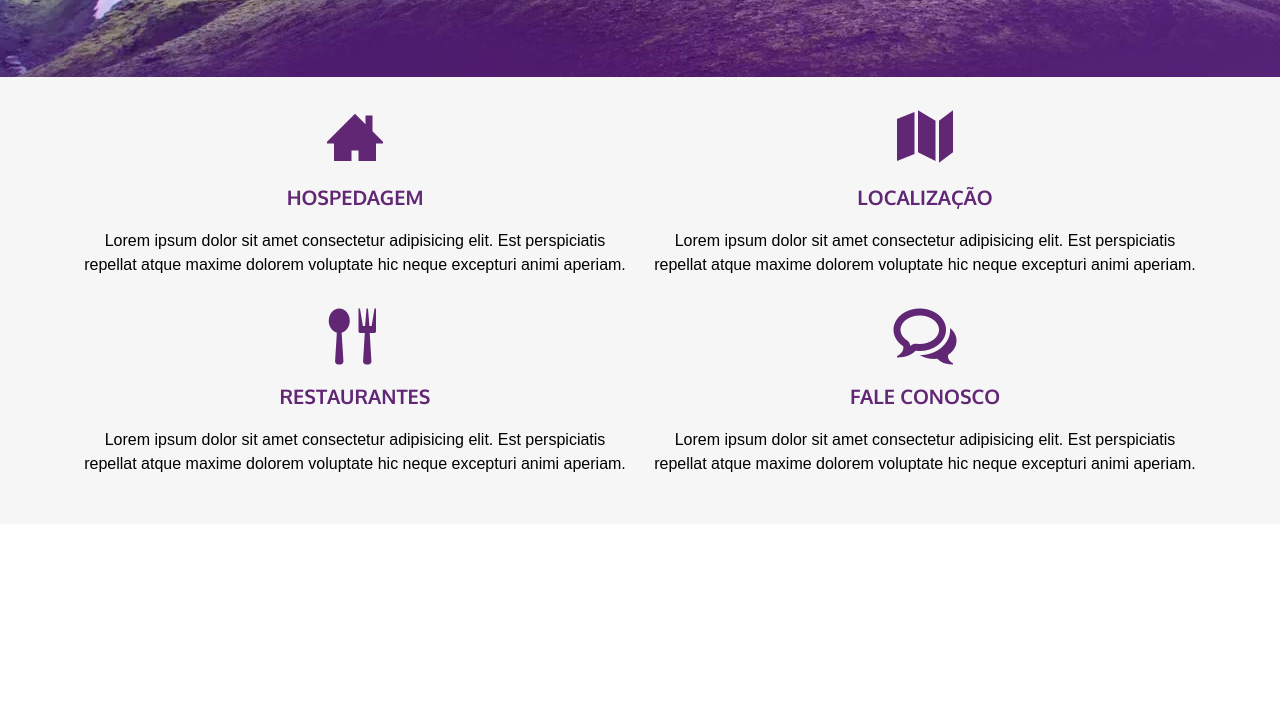
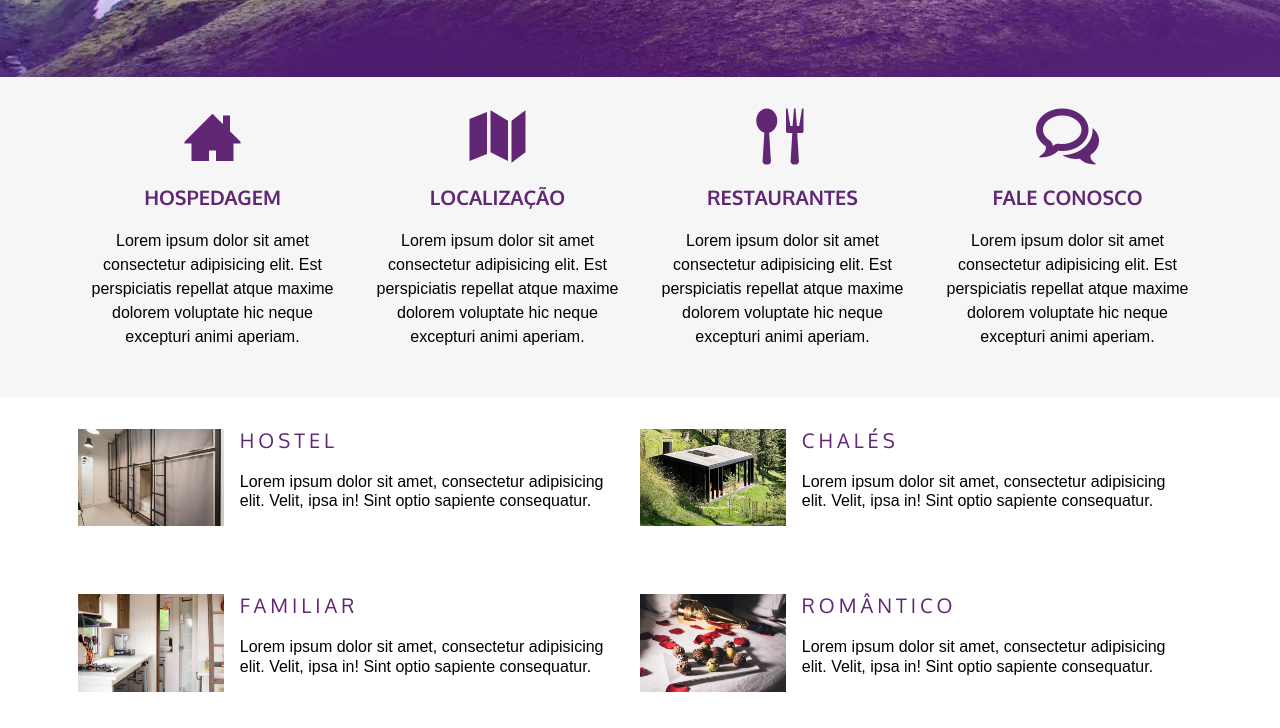
Before and after one commit to danielmartinscode/AngelsHostels, a plain HTML site: page index.html in a window 1280 px wide. Shown: the part 661-1389 px from the top of the page. Before the commit the page ends 1185 px from the top, so only its background shows below. Drawn offline with Linux system fonts and the light colour scheme; files whose address does not match are found by name.

Commit message:
Finalizado o Main Content

```diff
--- a/css/main.css
+++ b/css/main.css
@@ -217,8 +217,56 @@ h1, h2, h3, h4{
     }
 }
 
-@media screen and(min-width: 74em){
-    .col-xl-3{
+@media screen and (min-width: 74em){
+    .col-xl-3 {
         width: calc(25% - var(--default-gap));
     }
+
+    .col-xl-6 {
+        width: calc(50% - var(--default-gap));
+    }
 }
+
+
+.mainContent {
+    padding: 2em;
+}
+
+.mainContent p {
+    line-height: 1.2;
+}
+
+.mainContent_img img {
+    width: 100%;
+}
+
+.mainContent_title {
+    text-transform: uppercase;
+    color: var(--primary-color);
+    letter-spacing: .2em;
+    font-weight: normal;
+    font-size: 1.25em;
+}
+
+.mainContent .row {
+    row-gap: 4em;
+}
+
+.mainContent_article{
+    container: main-content / inline-size;
+}
+
+@container main-content (min-width:500px){
+    .mainContent_container{
+        display: flex;
+        gap: var(--default-gap);
+    }
+
+    .mainContent_title{
+        margin-top: 0;
+    }
+
+    .mainContent_img img{
+        max-height: 182px;
+    }
+}
--- a/index.html
+++ b/index.html
@@ -1,28 +1,34 @@
 <!DOCTYPE html>
 <html lang="pt-br">
   <head>
-    <meta charset="UTF-8">
-    <meta name="viewport" content="width=device-width, initial-scale=1.0">
+    <meta charset="UTF-8" />
+    <meta name="viewport" content="width=device-width, initial-scale=1.0" />
     <title>Angels Hostels</title>
-    <link rel="preconnect" href="https://fonts.googleapis.com">
-    <link rel="preconnect" href="https://fonts.gstatic.com" crossorigin>
-    <link href="https://fonts.googleapis.com/css2?family=Oxygen:wght@400;700&display=swap" rel="stylesheet">
-    <link rel="stylesheet" href="assets/icomoon-icon/style.css">
+    <link rel="preconnect" href="https://fonts.googleapis.com" />
+    <link rel="preconnect" href="https://fonts.gstatic.com" crossorigin />
+    <link
+      href="https://fonts.googleapis.com/css2?family=Oxygen:wght@400;700&display=swap"
+      rel="stylesheet"
+    />
+    <link rel="stylesheet" href="assets/icomoon-icon/style.css" />
 
-    <link rel="stylesheet" href="css/normalize.css">
-    <link rel="stylesheet" href="css/main.css">
+    <link rel="stylesheet" href="css/normalize.css" />
+    <link rel="stylesheet" href="css/main.css" />
   </head>
 
   <body>
     <header class="top_header maxWidth">
-        <img class="top_header_logo" src="images/logo_mob.svg" alt="Angels Hostels">
+      <img
+        class="top_header_logo"
+        src="images/logo_mob.svg"
+        alt="Angels Hostels"
+      />
       <nav class="top_header_nav">
         <ul>
-               <li><a href="#">Home</a>
-               <li><a href="#">Hospedagens</a>
-               <li><a href="#">Promoções</a>
-               <li><a href="#">Localização</a>
-               </li>
+          <li><a href="#">Home</a></li>
+          <li><a href="#">Hospedagens</a></li>
+          <li><a href="#">Promoções</a></li>
+          <li><a href="#">Localização</a></li>
         </ul>
       </nav>
     </header>
@@ -30,22 +36,29 @@
     <section class="heroBanner">
       <div class="maxWidth">
         <div class="heroBanner_iconPlay">
-                <img src="images/icon_play.svg" alt="">
+          <img src="images/icon_play.svg" alt="" />
         </div>
         <h1 class="heroBanner_title">Descubra e Surpreenda-se</h1>
-            <h2 class="heroBanner_subtitle">Lorem ipsum dolor sit amet consectetur adipisicing elit. Necessitatibus ipsum porro quasi et error eius.</h2>
+        <h2 class="heroBanner_subtitle">
+          Lorem ipsum dolor sit amet consectetur adipisicing elit.
+          Necessitatibus ipsum porro quasi et error eius.
+        </h2>
         <a href="#" class="heroBanner_btn">Descubra mais</a>
       </div>
     </section>
 
+    <main>
       <section class="middleContent">
         <div class="maxWidth row">
-
           <article class="col col-sm-12 col-md-6 col-xl-3">
             <a href="#">
               <span class="icon-home3"></span>
               <h3 class="middleContent_title">Hospedagem</h3>
-                    <p>Lorem ipsum dolor sit amet consectetur adipisicing elit. Est perspiciatis repellat atque maxime dolorem voluptate hic neque excepturi animi aperiam.</p>
+              <p>
+                Lorem ipsum dolor sit amet consectetur adipisicing elit. Est
+                perspiciatis repellat atque maxime dolorem voluptate hic neque
+                excepturi animi aperiam.
+              </p>
             </a>
           </article>
 
@@ -53,7 +66,11 @@
             <a href="#">
               <span class="icon-map"></span>
               <h3 class="middleContent_title">Localização</h3>
-                    <p>Lorem ipsum dolor sit amet consectetur adipisicing elit. Est perspiciatis repellat atque maxime dolorem voluptate hic neque excepturi animi aperiam.</p>
+              <p>
+                Lorem ipsum dolor sit amet consectetur adipisicing elit. Est
+                perspiciatis repellat atque maxime dolorem voluptate hic neque
+                excepturi animi aperiam.
+              </p>
             </a>
           </article>
 
@@ -61,7 +78,11 @@
             <a href="#">
               <span class="icon-spoon-knife"></span>
               <h3 class="middleContent_title">Restaurantes</h3>
-                    <p>Lorem ipsum dolor sit amet consectetur adipisicing elit. Est perspiciatis repellat atque maxime dolorem voluptate hic neque excepturi animi aperiam.</p>
+              <p>
+                Lorem ipsum dolor sit amet consectetur adipisicing elit. Est
+                perspiciatis repellat atque maxime dolorem voluptate hic neque
+                excepturi animi aperiam.
+              </p>
             </a>
           </article>
 
@@ -69,12 +90,79 @@
             <a href="#">
               <span class="icon-bubbles4"></span>
               <h3 class="middleContent_title">Fale Conosco</h3>
-                    <p>Lorem ipsum dolor sit amet consectetur adipisicing elit. Est perspiciatis repellat atque maxime dolorem voluptate hic neque excepturi animi aperiam.</p>
+              <p>
+                Lorem ipsum dolor sit amet consectetur adipisicing elit. Est
+                perspiciatis repellat atque maxime dolorem voluptate hic neque
+                excepturi animi aperiam.
+              </p>
             </a>
           </article>
-
         </div>
       </section>
+
+      <section class="mainContent">
+        <div class="row maxWidth">
+          <article class="mainContent_article col-sm-12 col-xl-6">
+            <div class="mainContent_container">
+              <div class="mainContent_img">
+                <img src="images/hostel.png" alt="Hostel" />
+              </div>
+              <div class="mainContent_text">
+                <h3 class="mainContent_title">Hostel</h3>
+                <p>
+                  Lorem ipsum dolor sit amet, consectetur adipisicing elit.
+                  Velit, ipsa in! Sint optio sapiente consequatur.
+                </p>
+              </div>
+            </div>
+          </article>
+
+          <article class="mainContent_article col-sm-12 col-xl-6">
+            <div class="mainContent_container">
+              <div class="mainContent_img">
+                <img src="images/chale.png" alt="Chalé" />
+              </div>
+              <div class="mainContent_text">
+                <h3 class="mainContent_title">Chalés</h3>
+                <p>
+                  Lorem ipsum dolor sit amet, consectetur adipisicing elit.
+                  Velit, ipsa in! Sint optio sapiente consequatur.
+                </p>
+              </div>
+            </div>
+          </article>
+
+          <article class="mainContent_article col-sm-12 col-xl-6">
+            <div class="mainContent_container">
+              <div class="mainContent_img">
+                <img src="images/familiar.png" alt="Familiar" />
+              </div>
+              <div class="mainContent_text">
+                <h3 class="mainContent_title">Familiar</h3>
+                <p>
+                  Lorem ipsum dolor sit amet, consectetur adipisicing elit.
+                  Velit, ipsa in! Sint optio sapiente consequatur.
+                </p>
+              </div>
+            </div>
+          </article>
+
+          <article class="mainContent_article col-sm-12 col-xl-6">
+            <div class="mainContent_container">
+              <div class="mainContent_img">
+                <img src="images/romantico.png" alt="Romântico" />
+              </div>
+              <div class="mainContent_text">
+                <h3 class="mainContent_title">Romântico</h3>
+                <p>
+                  Lorem ipsum dolor sit amet, consectetur adipisicing elit.
+                  Velit, ipsa in! Sint optio sapiente consequatur.
+                </p>
+              </div>
+            </div>
+          </article>
+        </div>
+      </section>
+    </main>
   </body>
-
 </html>
```
Lines whose indentation alone changed are shown as unchanged.
